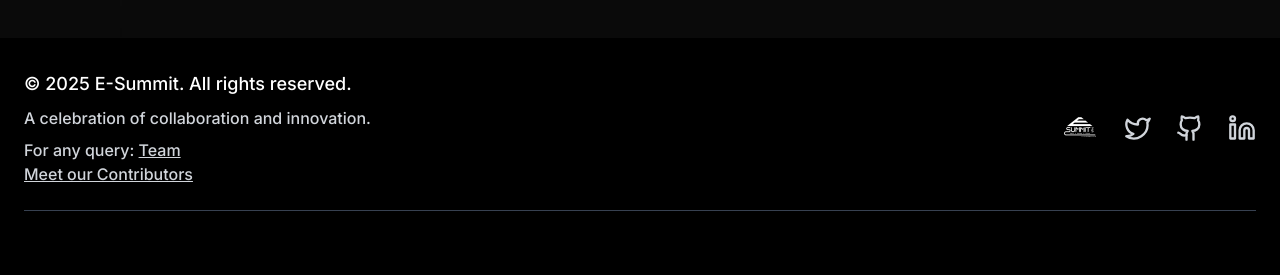
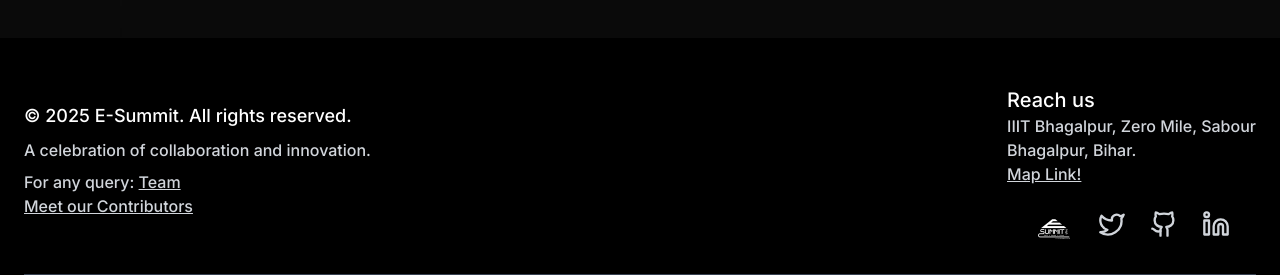
Before and after one commit to gymkhanaIIITBH/E-SUMMIT-IIITBH, a React (Vite) app: page /events in a window 1280 px wide. Shown: the part 4092-4367 px from the top of the page. Built offline with nearby package versions, Linux system fonts and the light colour scheme.

Commit message:
added address in footer

```diff
--- a/src/components/Footer.tsx
+++ b/src/components/Footer.tsx
@@ -11,13 +11,24 @@ const Footer = () => {
           <a href="/team" className="mb-2 text-gray-300">For any query: <span className='underline'>Team</span></a>
           <br />
           <a href="#" className="underline text-gray-300">Meet our Contributors</a>
+
         </div>
-        <div className="flex items-center gap-6 mt-6 md:mt-0">
+        <div className="flex flex-col items-center gap-6 mt-6 md:mt-0">
           {/* Replace with your logo if needed */}
+          <div>
+          <p className='mt-4 text-xl font-medium'> Reach us</p>
+          <p className='text-gray-300'> IIIT Bhagalpur, Zero Mile, Sabour</p>
+          <p className='text-gray-300'>Bhagalpur, Bihar.</p>
+          <a className='mt-2 underline text-gray-300' href="https://maps.app.goo.gl/GJdt7mKqEQqzW8er7">Map Link!</a>
+          </div>
+
+          <div className='flex gap-6'>
           <img src="/Logo.png" alt="Logo" className="h-10 w-10 object-contain" />
           <Twitter className="h-7 w-7 text-gray-300 hover:text-white transition" />
           <Github className="h-7 w-7 text-gray-300 hover:text-white transition" />
           <Linkedin className="h-7 w-7 text-gray-300 hover:text-white transition" />
+          </div>
+
         </div>
       </div>
       <hr className="my-6 border-gray-700" />
```
